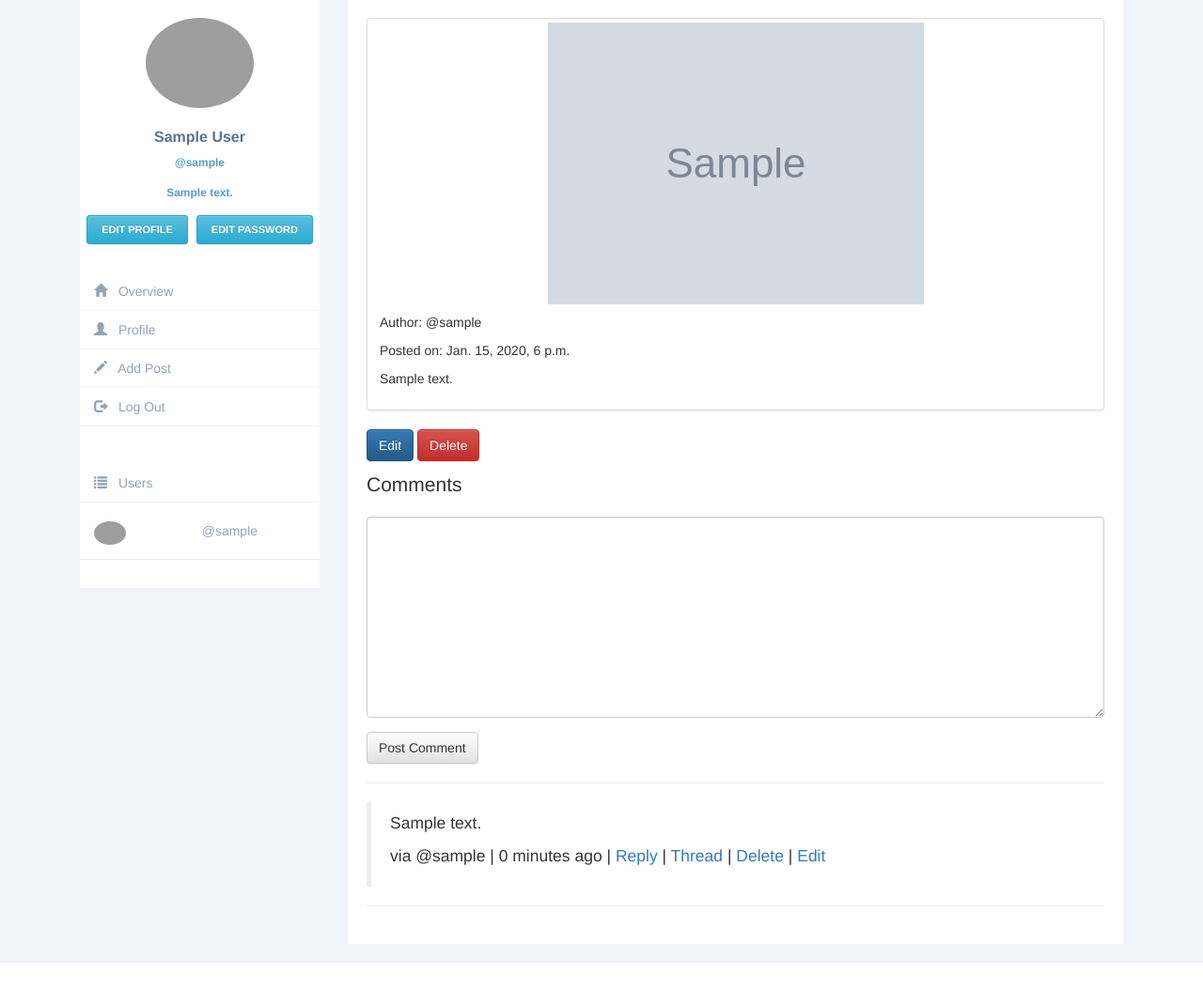
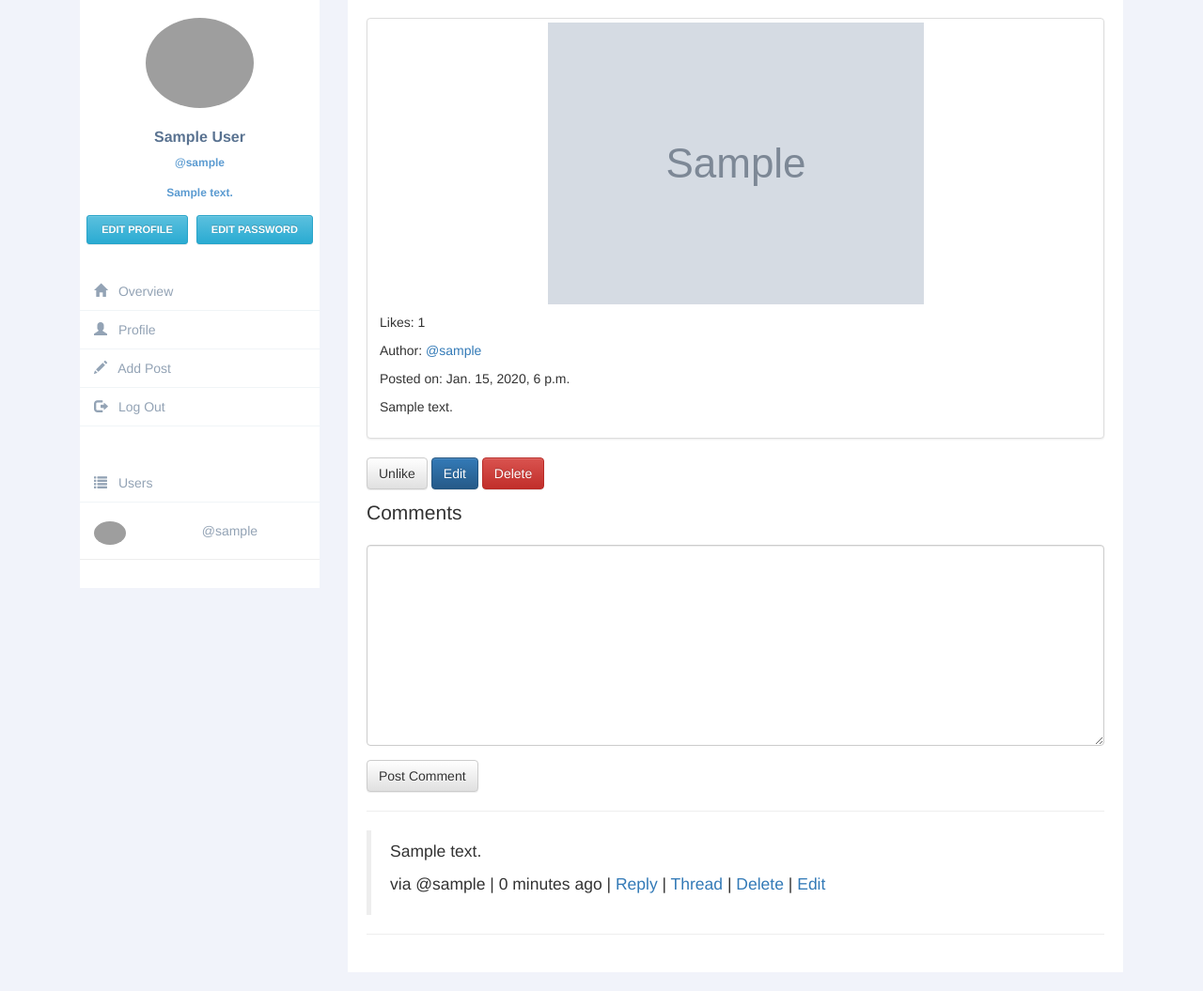
Before and after one commit to antonsison/Instagram-Clone, a Django app: page /1/ in a window 1280 px wide. Shown: the part 21-1076 px from the top of the page at 94% size. Before the commit the page ends 1046 px from the top, so only its background shows below. Run offline with Django 3.2, Linux system fonts and the light colour scheme; a user stored in the database is signed in; tables that the repository leaves empty hold one stand-in row (values such as "Sample post"); grey boxes marked "Sample" are stand-in pictures; some libraries are stand-ins or nearby versions; grey boxes are pictures that could not be loaded.

Commit message:
Add basic like

```diff
--- a/posts/models.py
+++ b/posts/models.py
@@ -35,12 +35,11 @@ class Post(models.Model):
 		on_delete=models.CASCADE,
 		default=1
 	)
-
 	image = models.ImageField(
 		upload_to=upload_location,
 		null=True,
 		blank=True)
-
+	likes = models.ManyToManyField(User, related_name='post_likes')
 	content = models.CharField(max_length=200)
 	updated = models.DateTimeField(auto_now=True, auto_now_add=False)
 	created = models.DateTimeField(auto_now=False, auto_now_add=True)
@@ -58,6 +57,9 @@ class Post(models.Model):
 	def get_profile_url(self):
 		return reverse('posts:profile', kwargs={ 'user':self.user.username })
 
+	def get_like_url(self):
+		return reverse('posts:like', kwargs={ 'id': self.id })
+
 	class Meta:
 		ordering = ["-created"]
 
--- a/posts/urls.py
+++ b/posts/urls.py
@@ -6,6 +6,7 @@ from .views import (
     ProfileView, ProfileUserView,
     EditProfileView, EditPassword,
     EditProfPic, ProfileFollowToggle,
+    PostLikeToggle,
 )
 from . import views
 from . models import Profile
@@ -22,6 +23,7 @@ urlpatterns = [
     path('profile/picture/edit', views.EditProfPic.as_view(), name='edit_prof_pic'),
     path('profile/follow/', views.ProfileFollowToggle.as_view(), name='follow'),
 	re_path(r'^(?P<id>\d+)/$', views.DetailView.as_view(), name='detail'),
+    re_path(r'^(?P<id>\d+)/like/$', views.PostLikeToggle.as_view(), name='like'),
 	re_path(r'^(?P<id>\d+)/edit/$', views.UpdateView.as_view(), name='update'),
 	re_path(r'^(?P<id>\d+)/delete/$', views.DeleteView.as_view(), name='delete'),
     re_path(r'^profile/(?P<id>\d+)/$', views.ProfileUserView.as_view(), name='profile_with_user'),
--- a/posts/views.py
+++ b/posts/views.py
@@ -330,6 +330,23 @@ class DeleteView(LoginRequiredMixin, generic.TemplateView):
 
         return render(self.request, self.template_name, context)
 
+class PostLikeToggle(LoginRequiredMixin, generic.RedirectView):
+    """
+    Logged in user can like or unlike own posts or other user's posts
+    """
+    login_url = 'login'
+
+    def get_redirect_url(self, *args, **kwargs):
+        id = kwargs.get('id', None)
+        instance = get_object_or_404(Post, id=id)
+        url = instance.get_absolute_url()
+        user = self.request.user
+        if user in instance.likes.all():
+            instance.likes.remove(user)
+        else:
+            instance.likes.add(user)
+        return url
+
 class AboutView(generic.TemplateView):
 	template_name = 'post_about.html'
 
--- a/templates/follow.html
+++ b/templates/follow.html
@@ -1,4 +1,4 @@
 <form class='form' method='POST' action='{% url "posts:follow" %}'>{% csrf_token %}
 <input type='hidden' name='username' value='{{ prof_instance.user.username }}'>
-<button class='btn {% if is_following %}btn-default{% else %}btn-primary{% endif %}'>{% if is_following %}Unfollow{% else %}Follow{% endif %}</button>
+<button class='btn {% if is_following %}btn-default{% else %}btn-info{% endif %}'>{% if is_following %}Unfollow{% else %}Follow{% endif %}</button>
 </form>
--- a/templates/post_detail.html
+++ b/templates/post_detail.html
@@ -11,7 +11,8 @@
 				<img src='{{ instance.image.url }}' class='img-responsive'/>
 				{% endif %}
 				<div class="caption">
-					<p>Author: @{{ instance.author }}</p>
+					<p>Likes: {{ instance.likes.count }}</p>
+					<p>Author:  <a href="{% url 'posts:profile_with_user' id=instance.author.id %}">@{{ instance.author }}</a></p>
 					<p>Posted on: {{ instance.updated }}</p>
 					<p>{{ instance.content|linebreaks }}</p>
 				</div>
@@ -19,9 +20,9 @@
 		</div>
 	<hr/>
 	</div>
-
+	<p><a href='{{ instance.get_like_url }}' class='btn {% if request.user in instance.likes.all %}btn-default{% else %}btn-info{% endif %}'>{% if request.user in instance.likes.all %}Unlike{% else %}Like{% endif %}</a>
 	{% if request.user == instance.author %}
-	<p><a href="{{ instance.get_absolute_url }}edit" class="btn btn-primary" role="button">Edit</a>
+	<a href="{{ instance.get_absolute_url }}edit" class="btn btn-primary" role="button">Edit</a>
 	<a href="{{ instance.get_delete_url }}" class="btn btn-danger" role="button">Delete</a></p>
 	{% endif %}
 
```
Also changed, not shown: templates/post_list.html (+29 -3 lines), posts/migrations/0007_post_likes.py (added).
